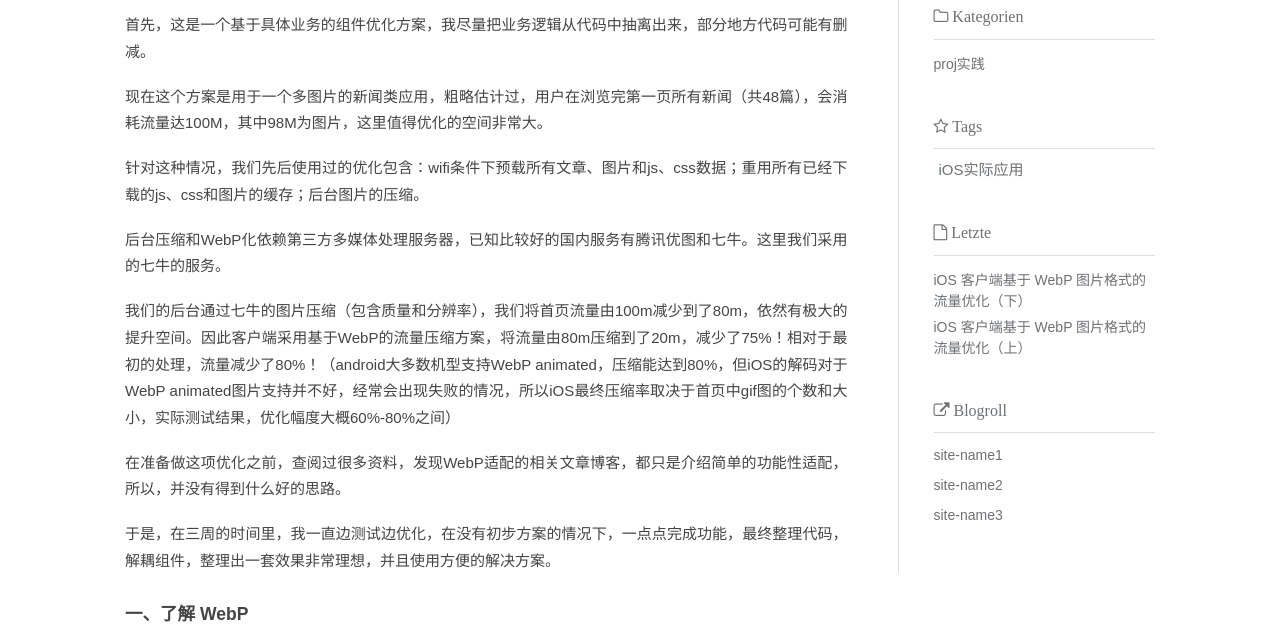
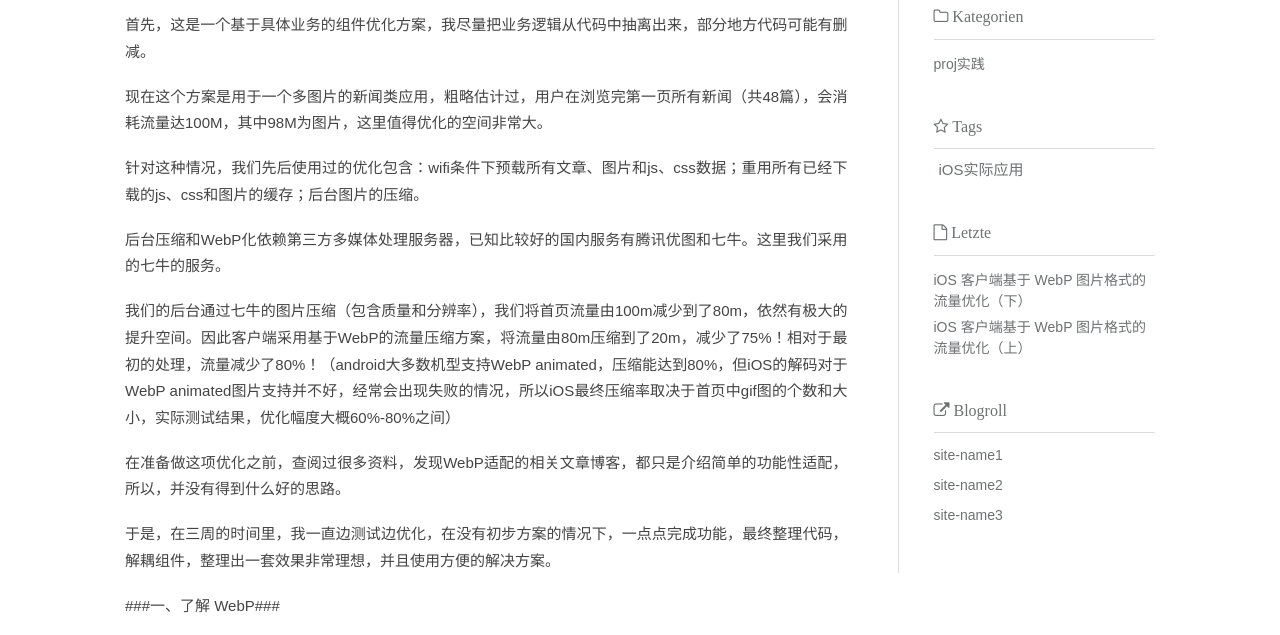
Before and after one commit to curiosityST/curiosityST.github.io, a plain HTML site: page 2017/04/08/iOS 客户端基于 WebP 图片格式的流量优化（上）/index.html in a window 1280 px wide. Shown: the part 267-902 px from the top of the page. Drawn offline with nearby package versions, Linux system fonts and the light colour scheme; some packages are replaced by stand-ins of ours; a script that the page names is missing.

Commit message:
Site updated: 2017-04-09 15:54:45

```diff
--- a/2017/04/08/iOS 客户端基于 WebP 图片格式的流量优化（上）/index.html
+++ b/2017/04/08/iOS 客户端基于 WebP 图片格式的流量优化（上）/index.html
@@ -5,7 +5,8 @@
 <p>我们的后台通过七牛的图片压缩（包含质量和分辨率），我们将首页流量由100m减少到了80m，依然有极大的提升空间。因此客户端采用基于WebP的流量压缩方案，将流量由80m压缩到了20m，减少了75%！相对于最初的处理，流量减少了80%！（android大多数机型支持WebP animated，压缩能达到80%，但iOS的解码对于WebP animated图片支持并不好，经常会出现失败的情况，所以iOS最终压缩率取决于首页中gif图的个数和大小，实际测试结果，优化幅度大概60%-80%之间）</p>
 <p>在准备做这项优化之前，查阅过很多资料，发现WebP适配的相关文章博客，都只是介绍简单的功能性适配，所以，并没有得到什么好的思路。</p>
 <p>于是，在三周的时间里，我一直边测试边优化，在没有初步方案的情况下，一点点完成功能，最终整理代码，解耦组件，整理出一套效果非常理想，并且使用方便的解决方案。</p>
-<h3 id="一、了解-WebP"><a href="#一、了解-WebP" class="headerlink" title="一、了解 WebP"></a>一、了解 WebP</h3><p>WebP，是一种同时提供了有损压缩与无损压缩的图片文件格式，是Google新推出的影像技术，它可让网页图档有效进行压缩，同时又不影响图片格式兼容与实际清晰度，进而让整体网页下载速度加快。</p>
+<p>###一、了解 WebP###</p>
+<p>WebP，是一种同时提供了有损压缩与无损压缩的图片文件格式，是Google新推出的影像技术，它可让网页图档有效进行压缩，同时又不影响图片格式兼容与实际清晰度，进而让整体网页下载速度加快。</p>
 <ul>
 <li>WebP 无损压缩的图片可以比同样大小的 PNG 小 26%；</li>
 <li>WebP 有损压缩的图片可以比同样大小的 JPEG 小 25-34%；</li>
```
